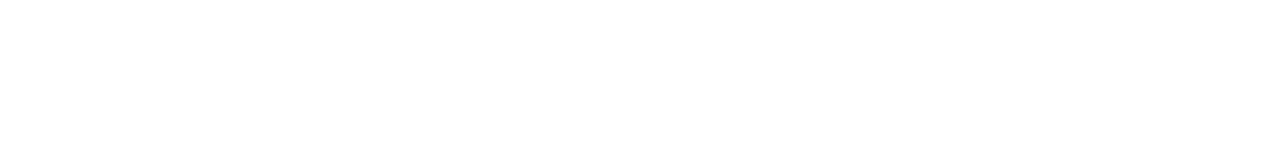
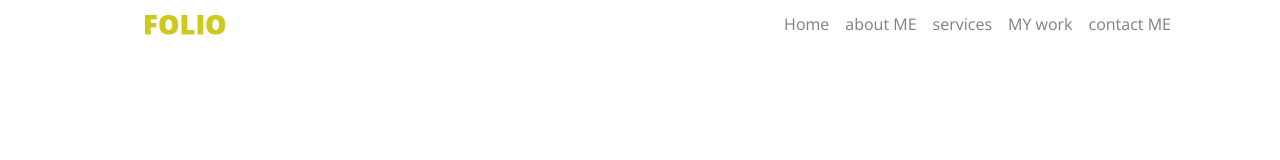
Before and after one commit to rifat-H/myfolio-bootstrap, a website built with Parcel: page src/index.html in a window 1280 px wide. Built offline with nearby package versions, Linux system fonts and the light colour scheme.

Commit message:
all divided

```diff
--- a/src/index.html
+++ b/src/index.html
@@ -23,8 +23,62 @@
 <body>
 
     <!-- header start -->
-    <header></header>
+    <header>
+        <div class="container">
+            <!-- nav start -->
+            <nav class="navbar navbar-expand-lg navbar-light">
+                <a class="navbar-brand" href="#">
+                    <img src="images/logo.png" class="img-fluid" alt="Logo">
+                </a>
+                <button class="navbar-toggler" type="button" data-toggle="collapse" data-target="#navbarSupportedContent"
+                    aria-controls="navbarSupportedContent" aria-expanded="false" aria-label="Toggle navigation">
+                    <span class="navbar-toggler-icon"></span>
+                </button>
+
+                <div class="collapse navbar-collapse" id="navbarSupportedContent">
+                    <ul class="navbar-nav ml-auto">
+                        <li class="nav-item">
+                            <a class="nav-link" href="#">Home</a>
+                        </li>
+                        <li class="nav-item">
+                            <a class="nav-link" href="#">about ME</a>
+                        </li>
+                        <li class="nav-item">
+                            <a class="nav-link" href="#">services</a>
+                        </li>
+                        <li class="nav-item">
+                            <a class="nav-link" href="#">MY work</a>
+                        </li>
+                        <li class="nav-item">
+                            <a class="nav-link" href="#">contact ME</a>
+                        </li>
+                    </ul>
+                </div>
+            </nav>
+            <!-- nav end -->
+        </div>
+    </header>
     <!-- header end -->
+
+    <!-- banner start -->
+    <section class="banner"></section>
+    <!-- banner end -->
+
+    <!-- about start -->
+    <section class="about"></section>
+    <!-- about end -->
+
+    <!-- services start -->
+    <section class="services"></section>
+    <!-- services end -->
+
+    <!-- work start -->
+    <section class="work"></section>
+    <!-- work end -->
+
+    <!-- contact start -->
+    <section class="contact"></section>
+    <!-- contact end -->
 
     <!-- footer start -->
     <footer></footer>
```
Also changed, not shown: 1 other file.
